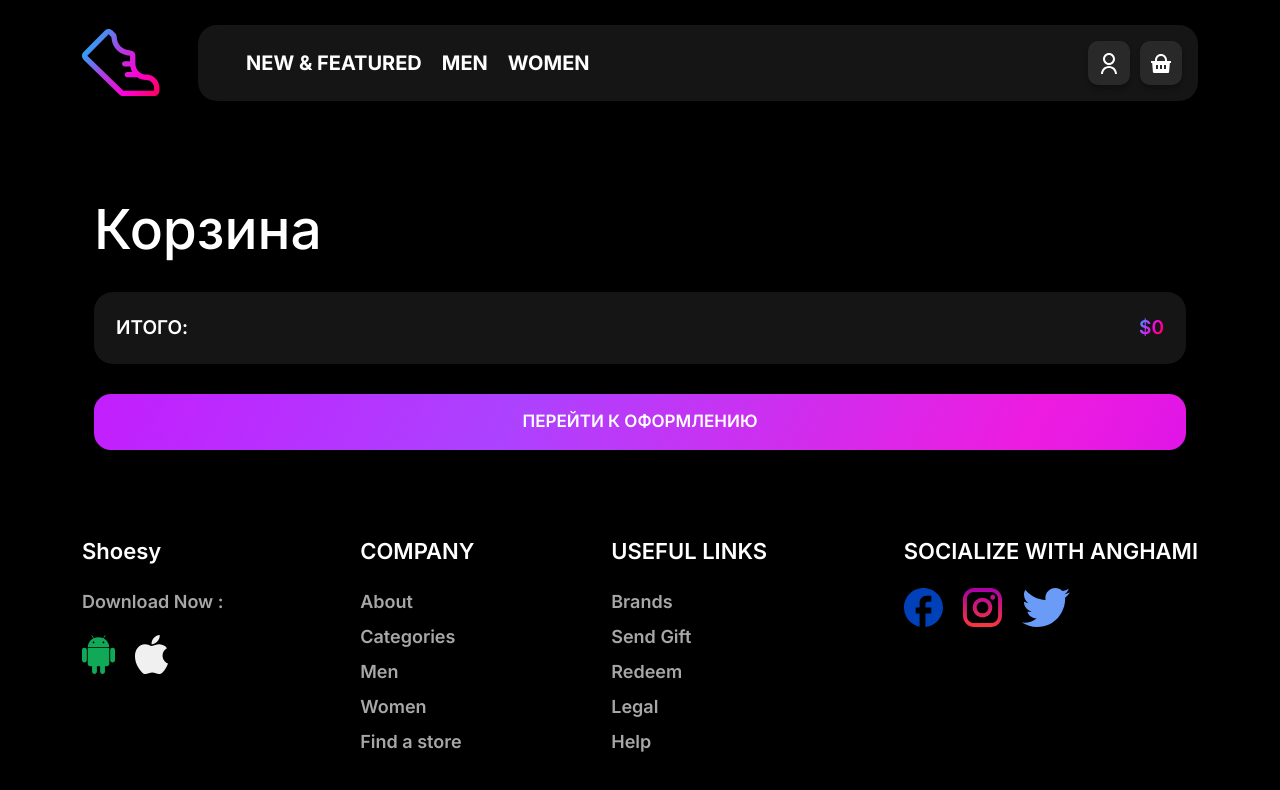
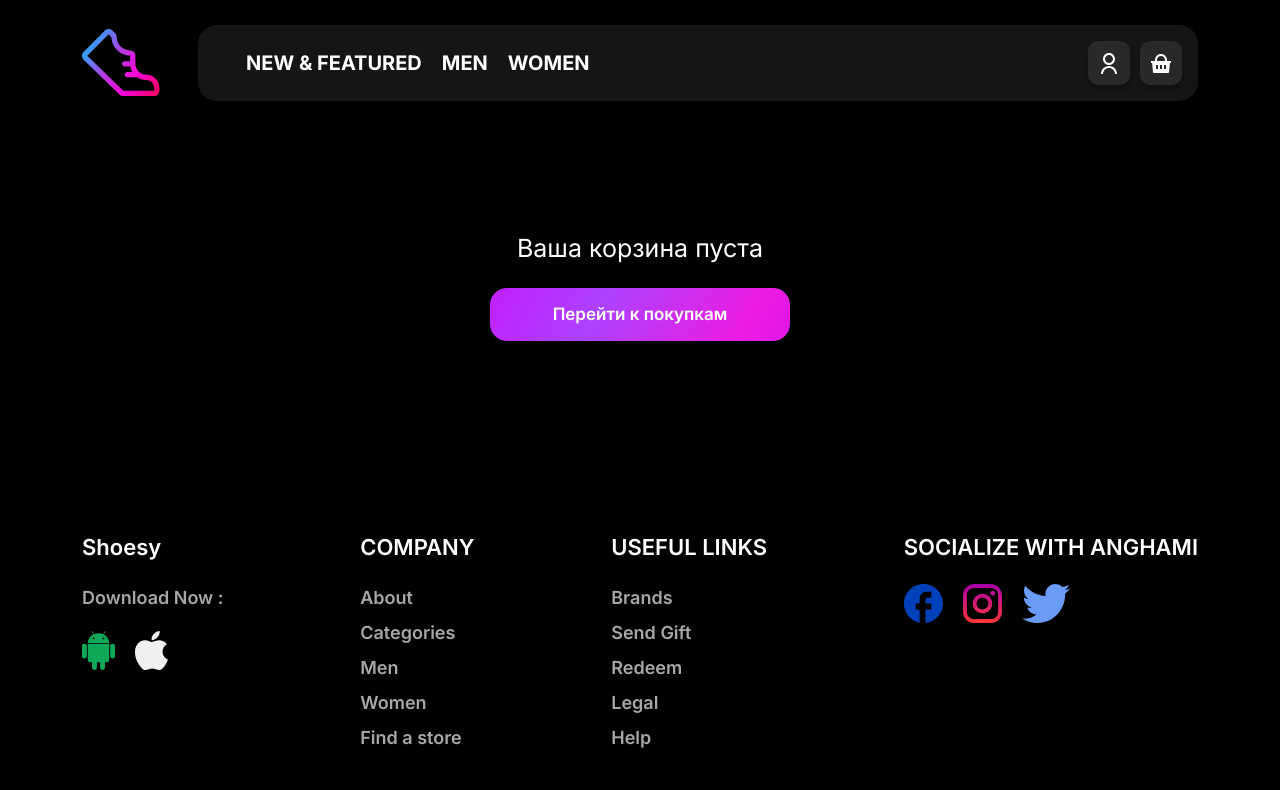
Before and after one commit to normansrgn/graduateWork, a React app: page /basket in a window 1280 px wide. Shown: the top 790 px of the page. Built offline with nearby package versions, Linux system fonts and the light colour scheme; the HTML template or start-up script is replaced by a standard one.

Commit message:
upgrate basket

```diff
--- a/src/components/BasketItems/BasketCard.jsx
+++ b/src/components/BasketItems/BasketCard.jsx
@@ -1,5 +1,7 @@
 import React, { useState, useEffect } from "react";
 import "./__BasketCard.scss";
+
+import { Link } from "react-router-dom";
 
 function BasketCard() {
   const [cartItems, setCartItems] = useState([]);
@@ -10,7 +12,11 @@ function BasketCard() {
     const cart = JSON.parse(localStorage.getItem("cart")) || [];
     setCartItems(cart);
 
-    const total = cart.reduce((sum, item) => sum + item.price, 0);
+    const total = cart.reduce(
+      (sum, item) => sum + parseFloat(item.price.replace(/\D/g, "")),
+      0
+    );
+
     setTotalPrice(total);
   }, []);
 
@@ -24,7 +30,11 @@ function BasketCard() {
       localStorage.setItem("cart", JSON.stringify(updatedCart));
       setCartItems(updatedCart);
 
-      const total = updatedCart.reduce((sum, item) => sum + item.price, 0);
+      const total = updatedCart.reduce(
+        (sum, item) => sum + parseFloat(item.price.replace(/\D/g, "")),
+        0
+      );
+
       setTotalPrice(total);
 
       setRemovingItems(
@@ -35,6 +45,17 @@ function BasketCard() {
 
   return (
     <>
+      {cartItems.length === 0 ? (
+        <section className="basketCard__emty">
+          <span>Ваша корзина пуста</span>
+          <Link to="/men">
+            <button>Перейти к покупкам</button>
+          </Link>
+        </section>
+      ) : (
+        <>
+          <h1 className="basketItem__title">Корзина</h1>
+
           {cartItems.map((item, index) => (
             <div
               key={index}
@@ -71,6 +92,8 @@ function BasketCard() {
             <button className="basketButton">ПЕРЕЙТИ К ОФОРМЛЕНИЮ</button>
           </div>
         </>
+      )}
+    </>
   );
 }
 
--- a/src/components/BasketItems/BasketItems.jsx
+++ b/src/components/BasketItems/BasketItems.jsx
@@ -10,7 +10,6 @@ function BasketItems() {
     <>
       <section className="basketItem">
         <Container className="basketItem__container">
-          <h1 className="basketItem__title">Корзина</h1>
           <BasketCard />
         </Container>
       </section>
--- a/src/components/BasketItems/__BasketCard.scss
+++ b/src/components/BasketItems/__BasketCard.scss
@@ -48,6 +48,41 @@
   &__image {
     width: 140px;
     // max-width: 100%;
+  }
+
+  &__emty {
+    justify-self: center;
+    align-items: center;
+    // margin-top: 40px;
+    display: flex;
+    height:  40vh;
+    justify-content: center;
+    flex-direction: column;
+    gap: 20px;
+
+    & span {
+      font-size: 25px;
+    }
+
+    & button {
+      width: 300px;
+      max-width: 100%;
+      border: none;
+      font-size: 17px;
+      padding: 14px;
+      border-radius: 17px;
+      font-weight: 600;
+      color: white;
+      background: linear-gradient(
+        118.79deg,
+        rgb(210, 6, 252) 2.254%,
+        rgb(172, 66, 255) 33.741%,
+        rgb(237, 28, 224) 57.356%,
+        rgb(177, 0, 255) 90.232%
+      );
+      background-size: 200% 200%;
+      animation: gradientShift 6s linear infinite;
+    }
   }
 }
 
@@ -122,12 +157,8 @@
   transition: background-color 0.3s;
 }
 
-
-
-
 @media (max-width: 767px) {
   .basketCard {
-
     &__title {
       font-size: 15px;
     }
@@ -140,7 +171,6 @@
 
 @media (max-width: 509px) {
   .basketCard {
-
     &__title {
       text-align: center;
       font-size: 12px;
@@ -156,10 +186,8 @@
   }
 }
 
-
 @media (max-width: 400px) {
   .basketCard {
-
     &__title {
       font-size: 10px;
     }
```
Lines whose indentation alone changed are shown as unchanged.
